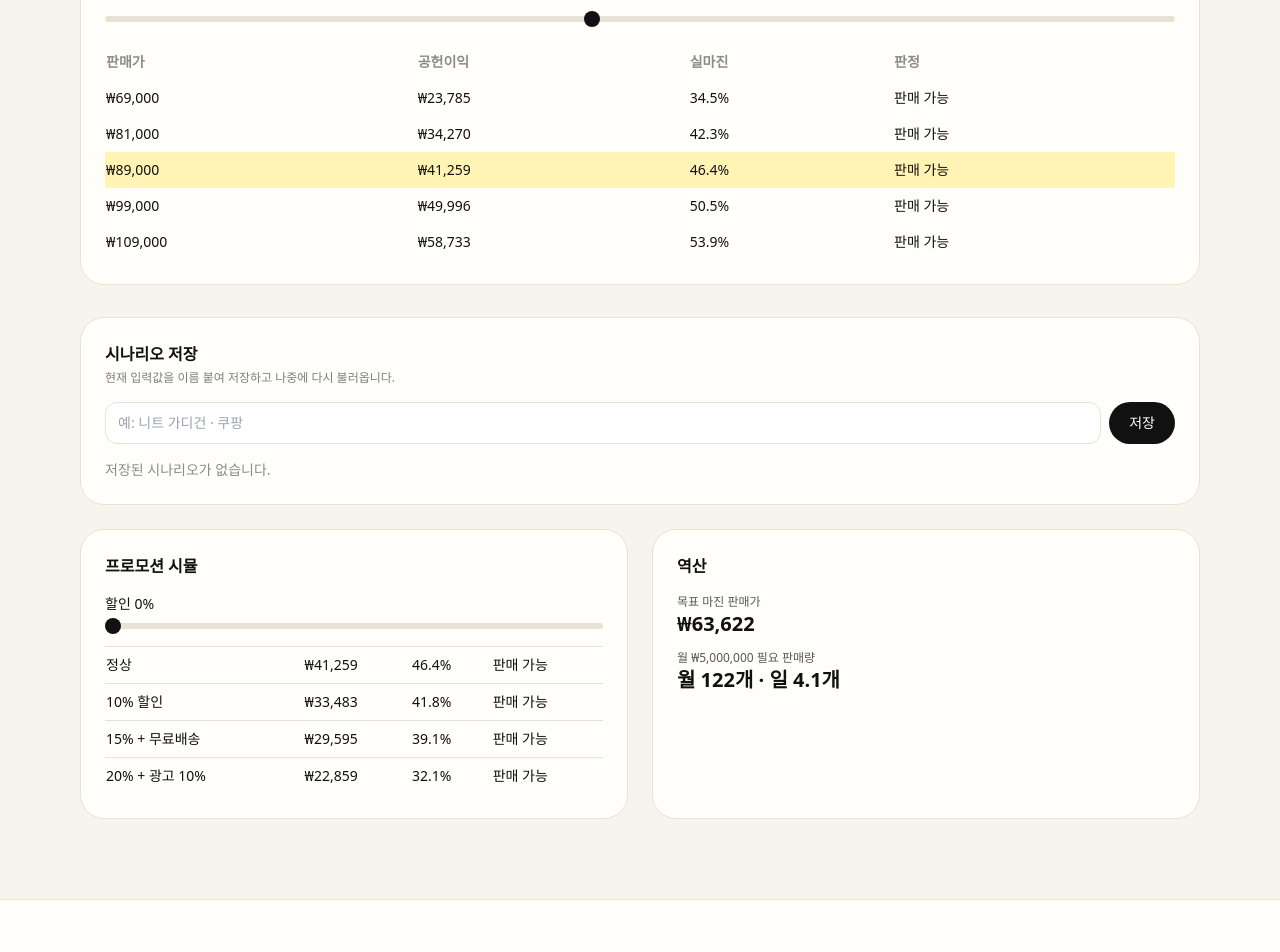
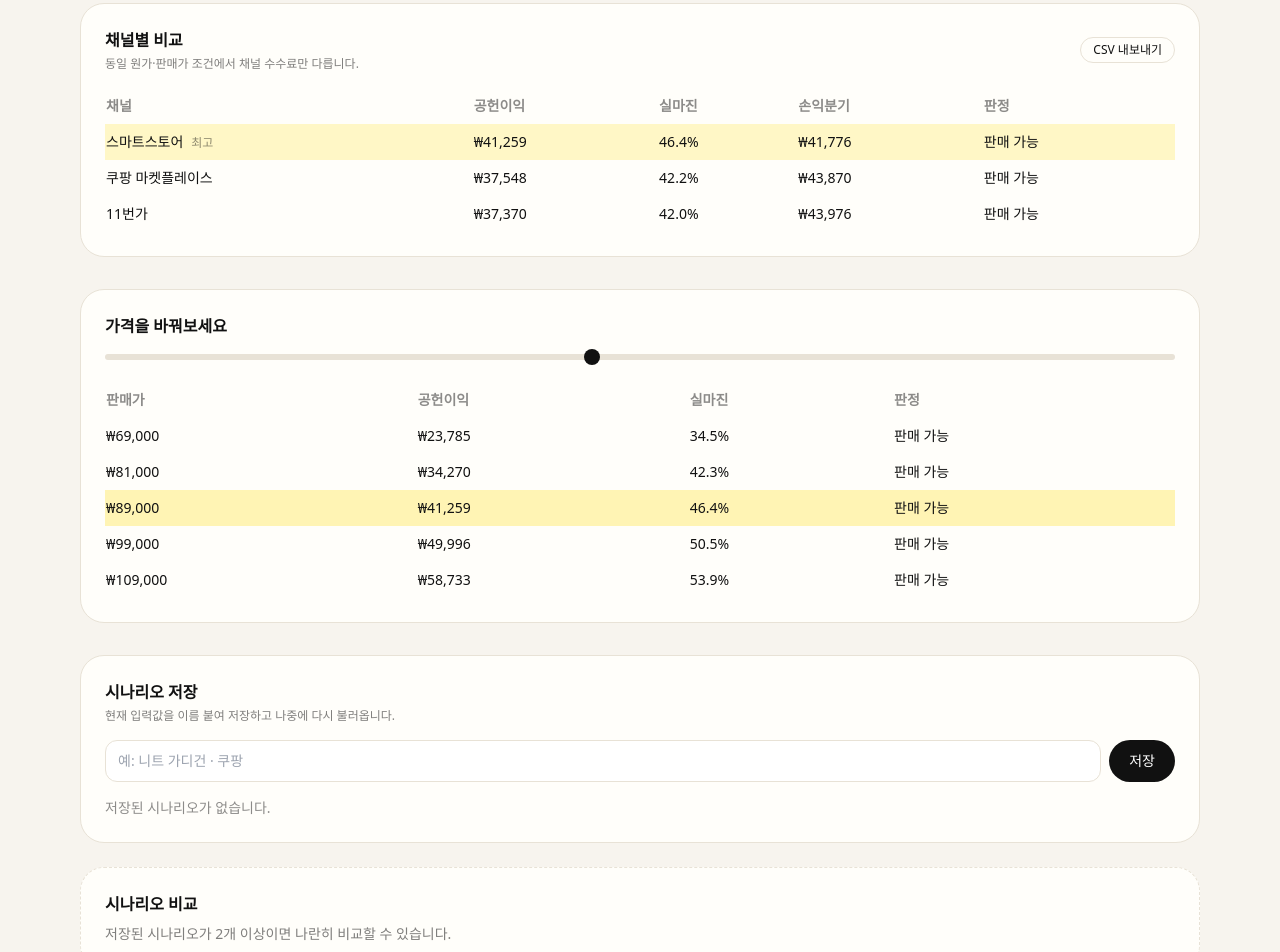
Before and after one commit to gongit007/margin-genie, a React (Vite) app: page / in a window 1280 px wide. Shown: the part 3320-4272 px from the top of the page. Built offline with nearby package versions, Linux system fonts and the light colour scheme; the HTML template or start-up script is replaced by a standard one; a web font is replaced by a local one.

Commit message:
Add Tier 4 channel compare, validation UI, and scenario diff.
Surface in-calculator channel tables, input validation notes, interpret actions, scenario A/B compare, discount control, PWA manifest, and engine version footer.

```diff
--- a/index.html
+++ b/index.html
@@ -12,6 +12,8 @@
     <meta property="og:description" content="스마트스토어·쿠팡·11번가 채널별 실마진, ROAS, 손익분기를 즉시 계산합니다." />
     <meta property="og:type" content="website" />
     <meta name="twitter:card" content="summary" />
+    <meta name="theme-color" content="#111111" />
+    <link rel="manifest" href="/manifest.webmanifest" />
     <link
       rel="stylesheet"
       as="style"
--- a/src/App.tsx
+++ b/src/App.tsx
@@ -1,7 +1,10 @@
 import { useEffect, useMemo, useState, type ReactNode } from 'react'
+import { ChannelComparePanel } from './components/ChannelComparePanel'
 import { FeeRateSlider } from './components/FeeRateSlider'
 import { MoneyField } from './components/MoneyField'
+import { ScenarioComparePanel } from './components/ScenarioComparePanel'
 import { ScenarioPanel } from './components/ScenarioPanel'
+import { ValidationNotes } from './components/ValidationNotes'
 import { downloadChannelCompareCsv } from './export/channelCompareCsv'
 import { downloadMarginCsv } from './export/marginCsv'
 import { printMarginReport } from './export/marginReport'
@@ -10,11 +13,14 @@ import {
   channelLabel,
   compareChannels,
   emptyInput,
+  ENGINE_VERSION,
   interpret,
   krw,
   pct,
+  POLICY_VERSION,
   priceLadder,
   riskLabel,
+  validateInput,
   type AdMode,
   type ChannelCode,
   type MarginInput,
@@ -312,7 +318,10 @@ export default function App() {
       </main>
 
       <footer className="border-t border-line px-4 py-10 text-center text-xs text-black/45">
-        마진지니 · 세무·투자 자문이 아닙니다. 최종 정산은 각 판매자센터를 확인하세요.
+        <p>마진지니 · 세무·투자 자문이 아닙니다. 최종 정산은 각 판매자센터를 확인하세요.</p>
+        <p className="mt-1">
+          엔진 {ENGINE_VERSION} · 정책 {POLICY_VERSION}
+        </p>
       </footer>
     </div>
   )
@@ -355,7 +364,9 @@ function Calculator({
 }) {
   const insight = interpret(result, input)
   const risk = riskLabel(result.risk)
+  const inputErrors = useMemo(() => validateInput(input), [input])
   const [advanced, setAdvanced] = useState(false)
+  const [scenarioRefreshKey, setScenarioRefreshKey] = useState(0)
   const ladder = useMemo(() => {
     const mid = input.listPrice
     const prices = [mid - 20000, mid - 8000, mid, mid + 10000, mid + 20000].filter((p) => p >= 1000)
@@ -378,6 +389,7 @@ function Calculator({
         <p className="text-xs font-semibold tracking-[0.16em] text-black/40">LIVE CALCULATOR</p>
         <h2 className="mt-3 text-3xl font-semibold">내 상품, 얼마에 팔아야 남을까?</h2>
         <p className="mt-2 text-black/55">입력 4개로 시작하고, 상세 설정은 필요할 때만 엽니다.</p>
+        <ValidationNotes errors={inputErrors} warnings={result.warnings} />
 
         <div className="mt-10 grid gap-6 lg:grid-cols-[minmax(0,0.95fr)_minmax(0,1.15fr)]">
           <div className="rounded-3xl border border-line bg-paper p-6">
@@ -531,6 +543,13 @@ function Calculator({
                 />
                 <MoneyField label="월 판매량" value={input.monthlyUnits} onChange={(monthlyUnits) => patch({ monthlyUnits })} />
                 <MoneyField label="쿠폰 (판매자 부담)" value={input.couponAmount} onChange={(couponAmount) => patch({ couponAmount, couponBearer: 'SELLER' })} />
+                <FeeRateSlider
+                  label="할인율"
+                  value={input.discountRate}
+                  min={0}
+                  max={40}
+                  onChange={(discountRate) => patch({ discountRate })}
+                />
                 <label className="block sm:col-span-2 text-sm">
                   반품률 {(input.returnRate * 100).toFixed(0)}%
                   <input
@@ -569,6 +588,13 @@ function Calculator({
               </div>
               <p className="mt-4 font-medium">{insight.headline}</p>
               <p className="mt-1 text-sm opacity-90">{insight.body}</p>
+              {insight.actions.length ? (
+                <ul className="mt-2 space-y-1 text-sm opacity-90">
+                  {insight.actions.map((action) => (
+                    <li key={action}>· {action}</li>
+                  ))}
+                </ul>
+              ) : null}
             </div>
             <RoasPanel result={result} />
             <div className="rounded-3xl border border-line bg-paper p-6">
@@ -612,6 +638,8 @@ function Calculator({
           </div>
         </div>
 
+        <ChannelComparePanel rows={channelRows} />
+
         <div className="mt-8 rounded-3xl border border-line bg-paper p-6">
           <h3 className="font-semibold">가격을 바꿔보세요</h3>
           <input
@@ -648,7 +676,8 @@ function Calculator({
         </div>
 
         <div className="mt-8">
-          <ScenarioPanel input={input} onLoad={onLoad} />
+          <ScenarioPanel input={input} onLoad={onLoad} onMutate={() => setScenarioRefreshKey((k) => k + 1)} />
+          <ScenarioComparePanel refreshKey={scenarioRefreshKey} />
         </div>
 
         <div className="mt-6 grid gap-6 lg:grid-cols-2">
@@ -693,11 +722,6 @@ function Calculator({
                 <Metric label="월 영업이익 (고정비 차감)" value={krw(result.monthlyOperatingProfit)} />
               ) : null}
             </div>
-            {result.warnings.map((w) => (
-              <p key={w} className="mt-2 text-xs text-amber-800">
-                {w}
-              </p>
-            ))}
           </div>
         </div>
       </div>
--- /dev/null
+++ b/src/components/ChannelComparePanel.tsx
@@ -0,0 +1,59 @@
+import { krw, pct, riskLabel, type MarginResult } from '../engine'
+import { downloadChannelCompareCsv } from '../export/channelCompareCsv'
+
+type ChannelComparePanelProps = {
+  rows: MarginResult[]
+}
+
+export function ChannelComparePanel({ rows }: ChannelComparePanelProps) {
+  if (!rows.length) return null
+  const best = rows.reduce((a, b) => (a.contributionProfit > b.contributionProfit ? a : b))
+
+  return (
+    <div className="mt-8 rounded-3xl border border-line bg-paper p-6">
+      <div className="flex flex-wrap items-center justify-between gap-3">
+        <div>
+          <h3 className="font-semibold">채널별 비교</h3>
+          <p className="mt-1 text-xs text-black/50">동일 원가·판매가 조건에서 채널 수수료만 다릅니다.</p>
+        </div>
+        <button
+          type="button"
+          className="rounded-full border border-line px-3 py-1 text-xs font-medium hover:bg-canvas"
+          onClick={() => downloadChannelCompareCsv(rows)}
+        >
+          CSV 내보내기
+        </button>
+      </div>
+      <div className="mt-4 overflow-x-auto">
+        <table className="w-full min-w-[520px] text-left text-sm">
+          <thead className="text-black/45">
+            <tr>
+              <th className="py-2">채널</th>
+              <th>공헌이익</th>
+              <th>실마진</th>
+              <th>손익분기</th>
+              <th>판정</th>
+            </tr>
+          </thead>
+          <tbody>
+            {rows.map((row) => {
+              const win = row.feePolicy.channel === best.feePolicy.channel
+              return (
+                <tr key={row.feePolicy.channel} className={win ? 'bg-brand/30 font-medium' : ''}>
+                  <td className="py-2">
+                    {row.feePolicy.name}
+                    {win ? <span className="ml-2 text-xs text-black/45">최고</span> : null}
+                  </td>
+                  <td className="tabular-nums">{krw(row.contributionProfit)}</td>
+                  <td>{pct(row.marginRate)}</td>
+                  <td className="tabular-nums">{row.breakEvenPrice ? krw(row.breakEvenPrice) : '—'}</td>
+                  <td>{riskLabel(row.risk).text}</td>
+                </tr>
+              )
+            })}
+          </tbody>
+        </table>
+      </div>
+    </div>
+  )
+}
--- /dev/null
+++ b/src/components/ScenarioComparePanel.tsx
@@ -0,0 +1,103 @@
+import { useMemo, useState } from 'react'
+import { calculateMargin, krw, pct, riskLabel } from '../engine'
+import { getScenario, listScenarios } from '../storage/scenarioStorage'
+
+type ScenarioComparePanelProps = {
+  refreshKey?: number
+}
+
+export function ScenarioComparePanel({ refreshKey = 0 }: ScenarioComparePanelProps) {
+  const scenarios = listScenarios()
+  const [aId, setAId] = useState(scenarios[0]?.id ?? '')
+  const [bId, setBId] = useState(scenarios[1]?.id ?? '')
+
+  const comparison = useMemo(() => {
+    const a = aId ? getScenario(aId) : null
+    const b = bId ? getScenario(bId) : null
+    if (!a || !b) return null
+    return {
+      a: { name: a.name, result: calculateMargin(a.input) },
+      b: { name: b.name, result: calculateMargin(b.input) },
+    }
+  }, [aId, bId, refreshKey])
+
+  if (scenarios.length < 2) {
+    return (
+      <div className="mt-6 rounded-3xl border border-dashed border-line bg-paper p-6">
+        <h3 className="font-semibold">시나리오 비교</h3>
+        <p className="mt-2 text-sm text-black/50">저장된 시나리오가 2개 이상이면 나란히 비교할 수 있습니다.</p>
+      </div>
+    )
+  }
+
+  const rows: { label: string; a: string; b: string }[] = comparison
+    ? [
+        { label: '판매가', a: krw(comparison.a.result.listPrice), b: krw(comparison.b.result.listPrice) },
+        { label: '공헌이익', a: krw(comparison.a.result.contributionProfit), b: krw(comparison.b.result.contributionProfit) },
+        { label: '실마진', a: pct(comparison.a.result.marginRate), b: pct(comparison.b.result.marginRate) },
+        { label: '손익분기', a: comparison.a.result.breakEvenPrice ? krw(comparison.a.result.breakEvenPrice) : '—', b: comparison.b.result.breakEvenPrice ? krw(comparison.b.result.breakEvenPrice) : '—' },
+        { label: '판정', a: riskLabel(comparison.a.result.risk).text, b: riskLabel(comparison.b.result.risk).text },
+      ]
+    : []
+
+  return (
+    <div className="mt-6 rounded-3xl border border-line bg-paper p-6">
+      <h3 className="font-semibold">시나리오 비교</h3>
+      <div className="mt-4 grid gap-3 sm:grid-cols-2">
+        <ScenarioSelect label="시나리오 A" value={aId} scenarios={scenarios} onChange={setAId} />
+        <ScenarioSelect label="시나리오 B" value={bId} scenarios={scenarios} onChange={setBId} />
+      </div>
+      {comparison && aId !== bId ? (
+        <table className="mt-4 w-full text-left text-sm">
+          <thead className="text-black/45">
+            <tr>
+              <th className="py-2">항목</th>
+              <th>{comparison.a.name}</th>
+              <th>{comparison.b.name}</th>
+            </tr>
+          </thead>
+          <tbody>
+            {rows.map((row) => (
+              <tr key={row.label} className="border-t border-line">
+                <td className="py-2 text-black/60">{row.label}</td>
+                <td className="tabular-nums">{row.a}</td>
+                <td className="tabular-nums">{row.b}</td>
+              </tr>
+            ))}
+          </tbody>
+        </table>
+      ) : (
+        <p className="mt-4 text-sm text-black/50">서로 다른 시나리오 2개를 선택하세요.</p>
+      )}
+    </div>
+  )
+}
+
+function ScenarioSelect({
+  label,
+  value,
+  scenarios,
+  onChange,
+}: {
+  label: string
+  value: string
+  scenarios: ReturnType<typeof listScenarios>
+  onChange: (id: string) => void
+}) {
+  return (
+    <label className="block text-sm">
+      <span className="font-medium">{label}</span>
+      <select
+        className="mt-1 w-full rounded-xl border border-line bg-white px-3 py-2.5"
+        value={value}
+        onChange={(e) => onChange(e.target.value)}
+      >
+        {scenarios.map((s) => (
+          <option key={s.id} value={s.id}>
+            {s.name}
+          </option>
+        ))}
+      </select>
+    </label>
+  )
+}
--- /dev/null
+++ b/src/components/ValidationNotes.tsx
@@ -0,0 +1,33 @@
+type ValidationNotesProps = {
+  errors: string[]
+  warnings: string[]
+}
+
+export function ValidationNotes({ errors, warnings }: ValidationNotesProps) {
+  if (!errors.length && !warnings.length) return null
+
+  return (
+    <div className="mt-6 rounded-2xl border border-amber-200 bg-amber-50 px-4 py-3 text-sm text-amber-950">
+      {errors.length ? (
+        <div>
+          <p className="font-medium">입력 확인</p>
+          <ul className="mt-1 list-disc pl-5">
+            {errors.map((e) => (
+              <li key={e}>{e}</li>
+            ))}
+          </ul>
+        </div>
+      ) : null}
+      {warnings.length ? (
+        <div className={errors.length ? 'mt-3' : ''}>
+          <p className="font-medium">계산 참고</p>
+          <ul className="mt-1 list-disc pl-5">
+            {warnings.map((w) => (
+              <li key={w}>{w}</li>
+            ))}
+          </ul>
+        </div>
+      ) : null}
+    </div>
+  )
+}
```
Also changed, not shown: src/components/ScenarioPanel.tsx (+6 -2 lines), public/manifest.webmanifest (added).
